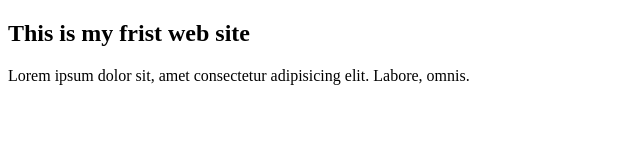
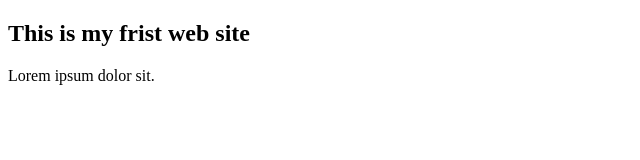
Before and after one commit to sakibhossain1/firstwebsite, a plain HTML site: page index.html in a window 1280 px wide. Shown: the whole page, without its empty margins (0-640 px from the left). Drawn offline with Linux system fonts and the light colour scheme.

Commit message:
Update index.html

```diff
--- a/index.html
+++ b/index.html
@@ -8,6 +8,6 @@
 </head>
 <body>
     <h2> This is my frist web site</h2>
-    <p>Lorem ipsum dolor sit, amet consectetur adipisicing elit. Labore, omnis.</p>
+    <p>Lorem ipsum dolor sit.</p>
 </body>
 </html>
```
